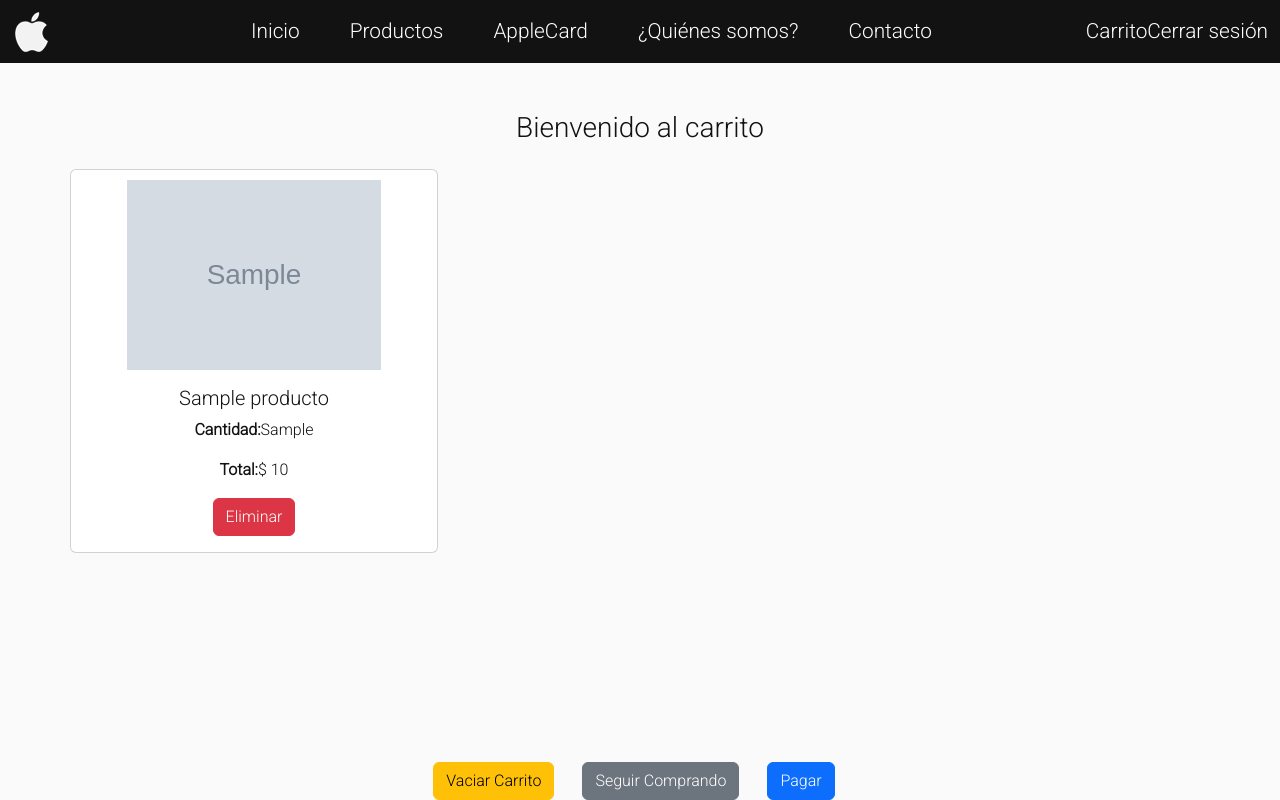
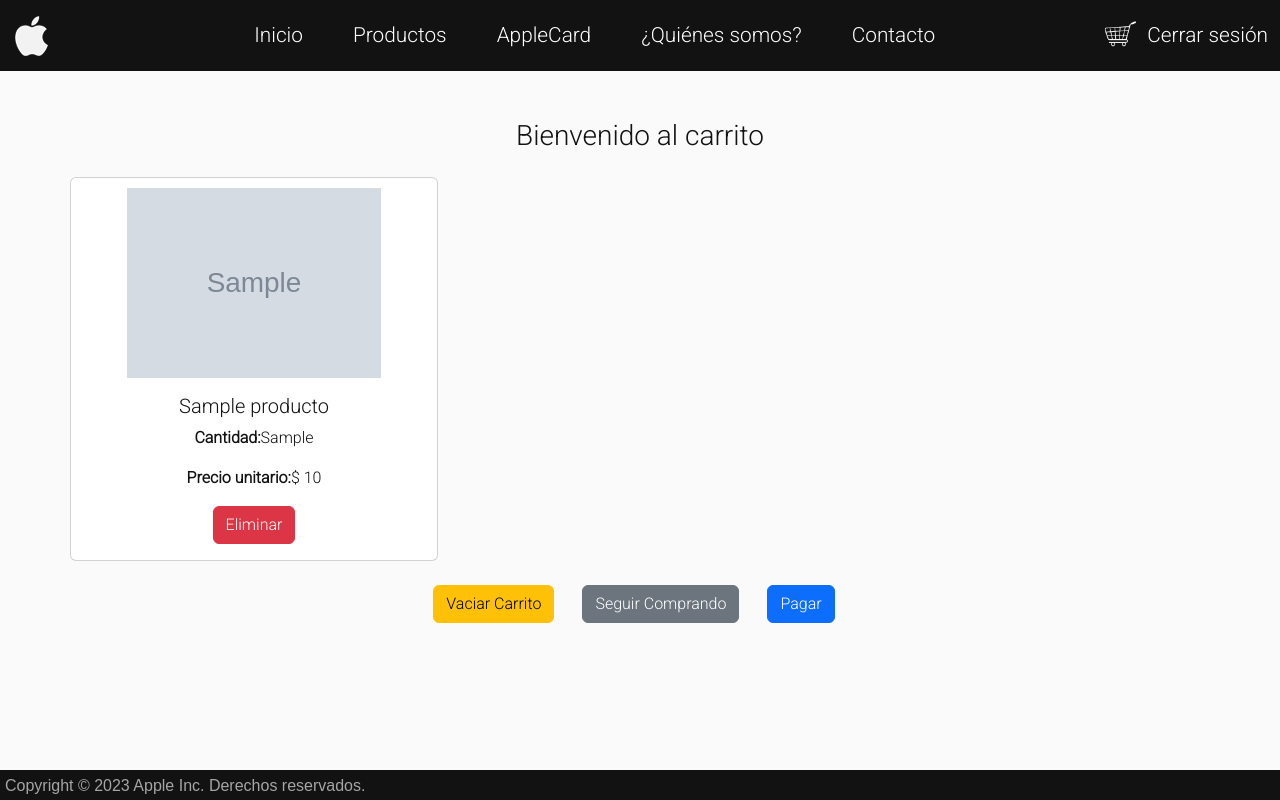
Before and after one commit to ErosB8/Final-Web, a PHP site: page /carrito.php in a window 1280 px wide. Run offline with PHP 8.4, Linux system fonts and the light colour scheme; the visitor is signed in with stand-in values (Sample User, id 1); tables that the repository leaves empty or names only in its code hold one stand-in row (values such as "Sample post").

Commit message:
Carrito terminado,  falta funcion pagar

```diff
--- a/FINAL/carrito.php
+++ b/FINAL/carrito.php
@@ -28,7 +28,7 @@
                                 <div class='card-body mismo-alto'>
                                     <h5 class='card-title centrado'>{$fila['nombre']}</h5>
                                     <p class='card-text centrado'><strong>Cantidad:</strong> {$fila['cantidad']}</p>
-                                    <p class='card-text centrado'><strong>Total:</strong> $ {$fila['total_carrito']}</p>
+                                    <p class='card-text centrado'><strong>Precio unitario:</strong> $ {$fila['total_carrito']}</p>
                                     <form class='boton-eliminar' action='eliminarproducto.php' method='POST'>
                                         <input type='hidden' name='carrito_id' value='{$fila['carrito_id']}'>
                                         <button type='submit' class='btn btn-danger'>Eliminar</button>
@@ -47,8 +47,7 @@
             }
 
             echo "
-            <div class='fixed-bottom'>
-                <div class='container'>
+            <div class='container mb-5'>
                 <div class='row justify-content-center'>
                     <div class='col-auto'>
                         <form class='boton-vaciar-carrito' action='vaciarcarrito.php' method='POST'>
@@ -67,7 +66,6 @@
                     </div>
                 </div>
             </div>
-            </div>
             ";
 
         } else {
@@ -76,3 +74,7 @@
         ?>
     </div>
 </main>
+
+<?php
+    include_once("panel/footerpanel.php")
+?>
--- a/FINAL/css/style.css
+++ b/FINAL/css/style.css
@@ -252,7 +252,6 @@
 }
 
 .boton-vaciar-carrito{
-    position: sticky;
     background-color: transparent;
     margin: 0px;
     padding: 0px;
--- a/FINAL/header.php
+++ b/FINAL/header.php
@@ -46,7 +46,8 @@
                 <?php
                     if ($usuario) {
                         echo "
-                            <a class='nav-link' href='carrito.php'>Carrito</a>
+
+                            <a class='nav-link' href='carrito.php'><img src='img/carrito.png' alt='Carrito' height='55'></a>
                             <a class='nav-link' href='registros/logout.php'>Cerrar sesión</a>
 
                         ";
--- a/FINAL/vaciarcarrito.php
+++ b/FINAL/vaciarcarrito.php
@@ -1,14 +1,10 @@
 <?php
 require_once("conexion.php");
 
-// Asegúrate de que la conexión a la base de datos esté disponible
 if ($conexion != NULL) {
-    // Consulta para eliminar todos los productos del carrito
     $consulta = "DELETE FROM carrito";
 
-    // Ejecuta la consulta
     if (mysqli_query($conexion, $consulta)) {
-        // Redirige al usuario de vuelta a la página del carrito
         header("Location: carrito.php");
         exit();
     } else {
```
Also changed, not shown: FINAL/registros/logout.php (+7 -0 lines), FINAL/img/carrito.png (added). Lines whose indentation alone changed are shown as unchanged.
